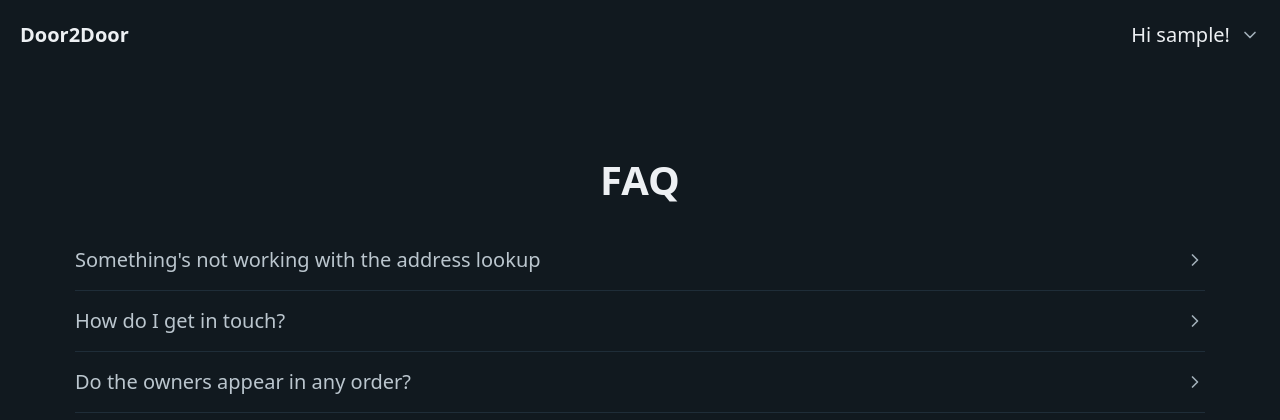
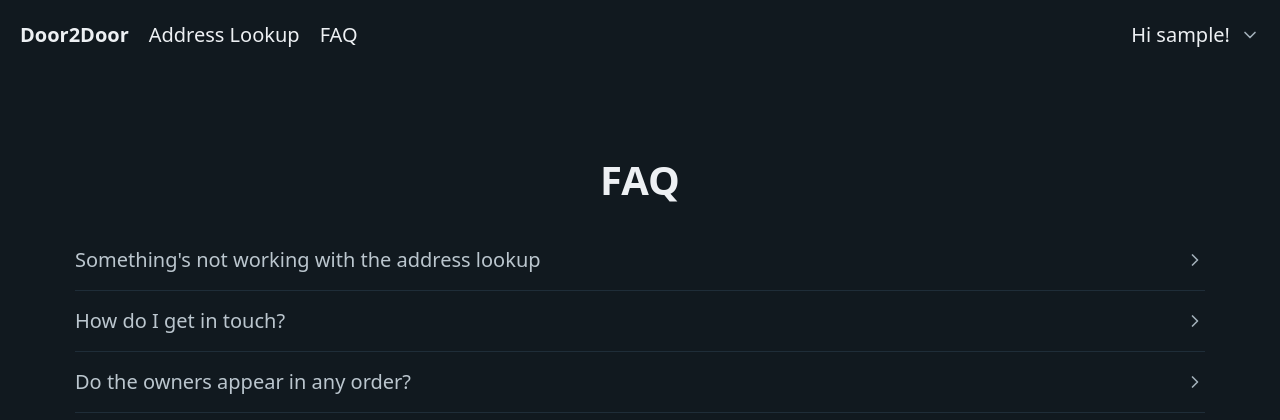
Before and after one commit to ratchek/door2door, a Django app: page /faq/ in a window 1280 px wide. Shown: the top 420 px of the page. Run offline with Django 4.2, Linux system fonts and the light colour scheme; the visitor is signed in with stand-in values (Sample User, id 1).

Commit message:
Update nave layout

```diff
--- a/static/css/styles.css
+++ b/static/css/styles.css
@@ -3,7 +3,6 @@
   padding: 0;
   list-style: none;
 } */
-
 .form-inline label {
   display: inline;
   padding-right: 5px;
--- a/templates/dashboard/logged_in_base.html
+++ b/templates/dashboard/logged_in_base.html
@@ -8,14 +8,16 @@
             <li>
                 <a href="{% url 'index' %}" class="contrast"><strong>Door2Door</strong></a>
             </li>
+            <li><a href="{% url 'address-info' %}" class="contrast">Address Lookup</a></li>
+            <li><a href="{% url 'faq' %}" class="contrast">FAQ</a></li>
         </ul>
         <ul>
             <li>
                 <details role="list" dir="rtl">
                     <summary aria-haspopup="listbox" role="link" class="contrast">Hi {{ user.get_username }}! </summary>
                     <ul role="listbox">
-                        <li><a href="{% url 'address-info' %}">Address Lookup</a></li>
-                        <li><a href="{% url 'faq' %}">FAQ</a></li>
+                        <li><a href="{% url 'account_email' %}">Change email</a></li>
+                        <li><a href="{% url 'account_change_password' %}">Change password</a></li>
                         <li><a href="{% url 'account_logout' %}?next={{ request.path }}">Log out</a></li>
                     </ul>
                 </details>
```
